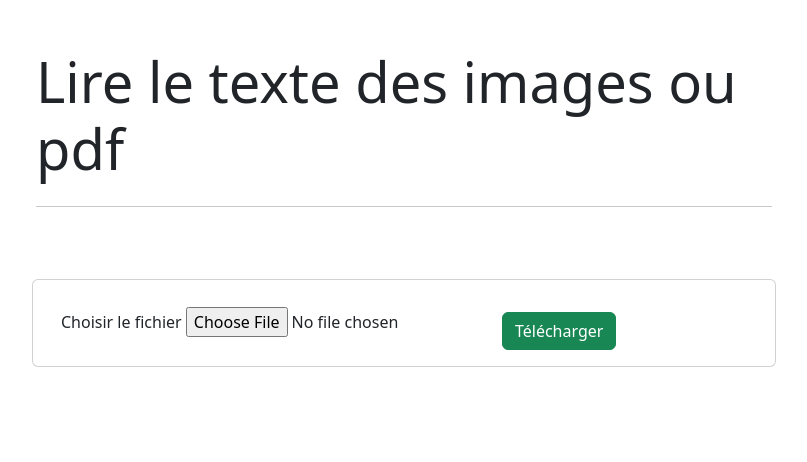
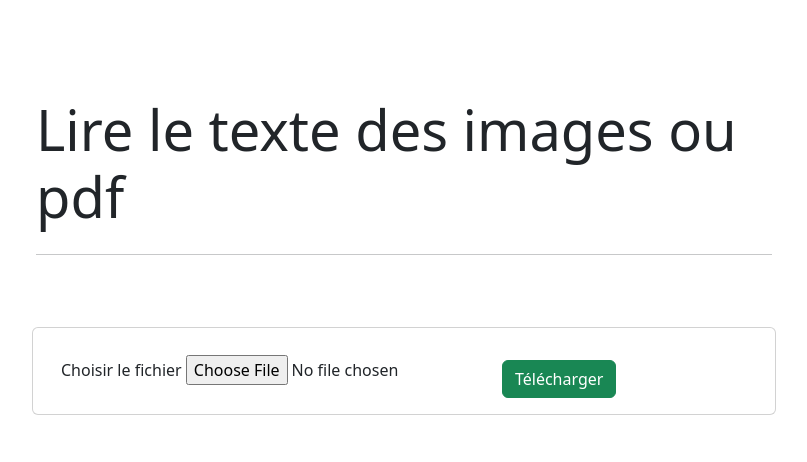
Before and after one commit to KhalidEdaig/demo-php-ocr, a PHP site: page / in a window 1280 px wide. Shown: the top 462 px of the page, without its empty margins (236-1043 px from the left). Run offline with PHP 8.4, Linux system fonts and the light colour scheme.

Commit message:
fix style

```diff
--- a/index.php
+++ b/index.php
@@ -50,7 +50,7 @@ if ($_SERVER['REQUEST_METHOD'] == 'POST') {
 </head>
 
 <body>
-    <div class="container mt-5">
+    <div class="container py-5">
         <div class="row mt-5">
             <div class="col-sm-8 mx-auto">
                 <div class="jumbotron">
```
